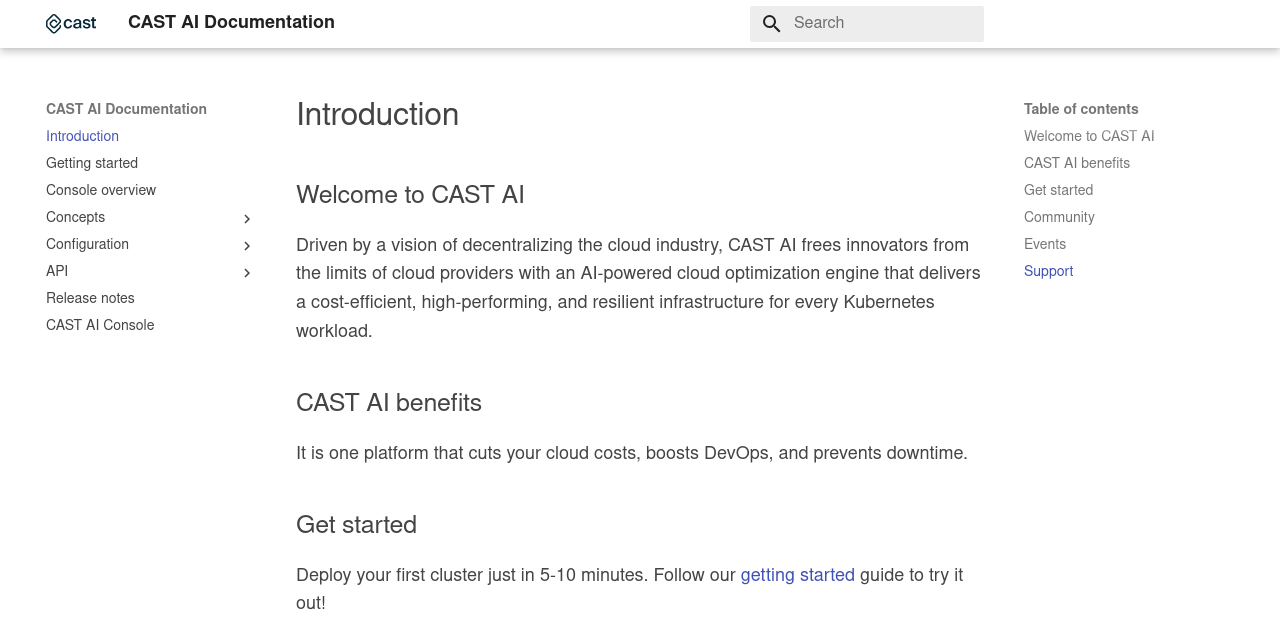
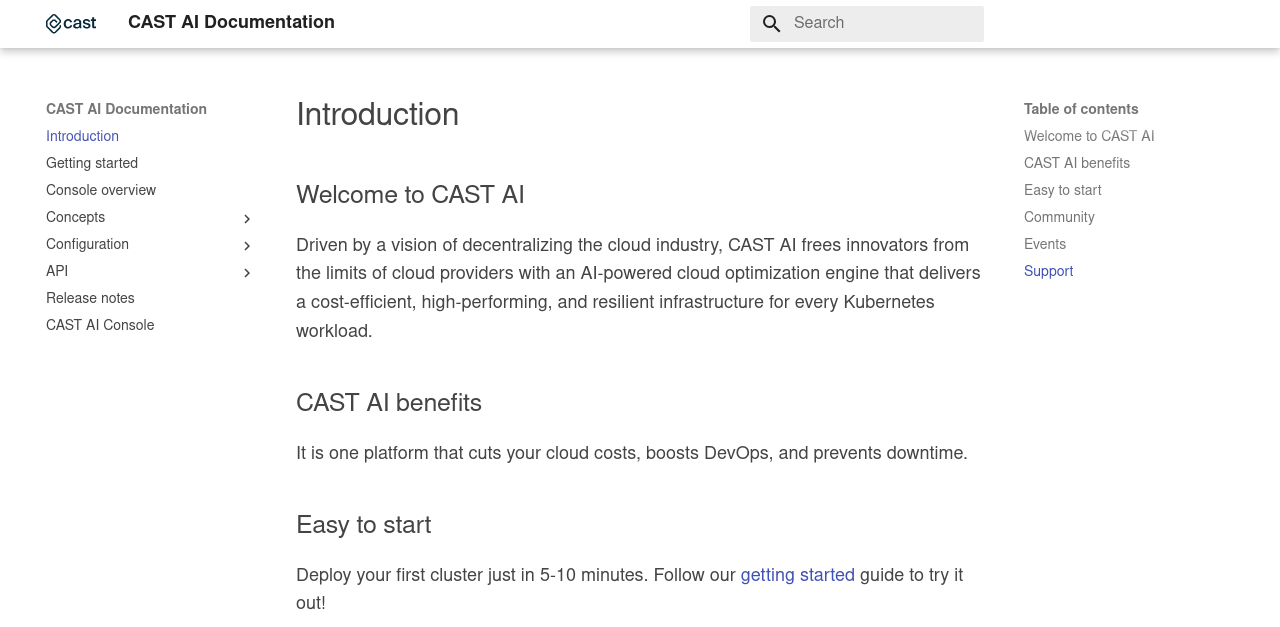
Before and after one commit to castai/docs, an MkDocs documentation site: the page built from docs/index.md, in a window 1280 px wide and 1330 px high. Shown: the top 627 px of the window. Built offline with MkDocs 1.6.1 and Material for MkDocs 9.7.7, drawn with Linux system fonts in a browser that asks for light colours; some web fonts are replaced.

Commit message:
Update index.md

```diff
--- a/docs/index.md
+++ b/docs/index.md
@@ -6,7 +6,7 @@
 
 It is one platform that cuts your cloud costs, boosts DevOps, and prevents downtime.
 
-## Get started
+## Easy to start
 
 Deploy your first cluster just in 5-10 minutes. Follow our [getting started](../getting-started.md) guide to try it out!
 
```
